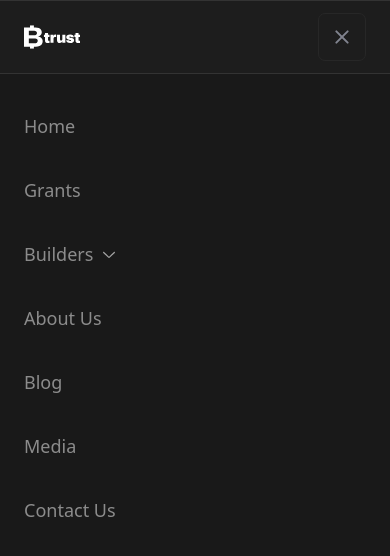
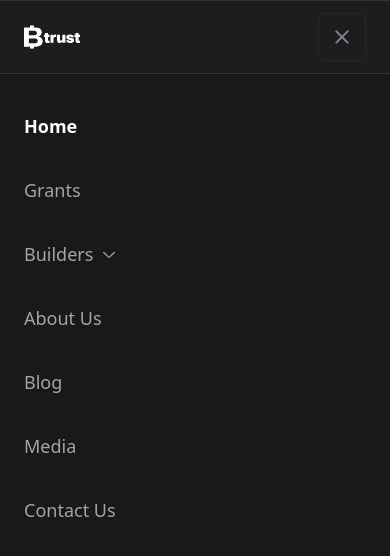
Before and after one commit to btrustteam/website, a Next.js app: page / in a window 390 px wide. Both pictures are taken after a click on the element 342 px from the left and 37 px from the top of the page. Shown: the top 556 px of the page. Built offline with nearby package versions, Linux system fonts and the light colour scheme.

Commit message:
fix: active nav route highlighted [mobile]

```diff
--- a/src/components/nav/index.tsx
+++ b/src/components/nav/index.tsx
@@ -206,7 +206,11 @@ export default function Nav({ mobileActive, handleToggle, closeNav }: Props) {
               <div className="flex flex-col" key={index}>
                 <div className="flex items-center gap-2">
                   <Link
-                    className="text-active-white opacity-50"
+                    className={`${
+                      pathname === item.url
+                        ? "text-active-white font-semibold"
+                        : "text-grey-black font-normal"
+                    }`}
                     href={item.url}
                     target={item.new_tab ? '_blank' : ''}
                     onClick={handleMobileOnclick}
@@ -230,7 +234,11 @@ export default function Nav({ mobileActive, handleToggle, closeNav }: Props) {
                     {item.sub_nav.map((sub, index) => (
                       <Link
                         key={index}
-                        className="text-active-white pl-4 opacity-50"
+                        className={`${
+                          pathname === sub.url
+                            ? "text-active-white font-semibold"
+                            : "text-grey-black font-normal"
+                        } pl-4`}
                         href={sub.url}
                         onClick={() => handleSubNav()}
                       >
```
